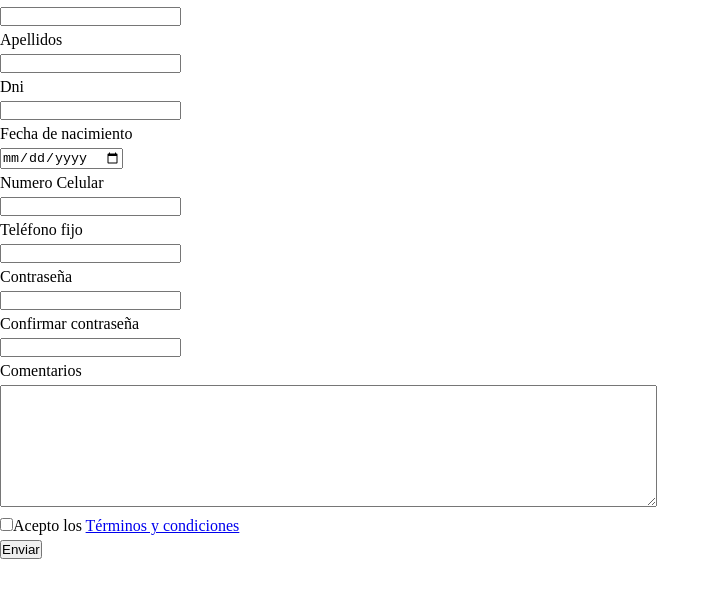
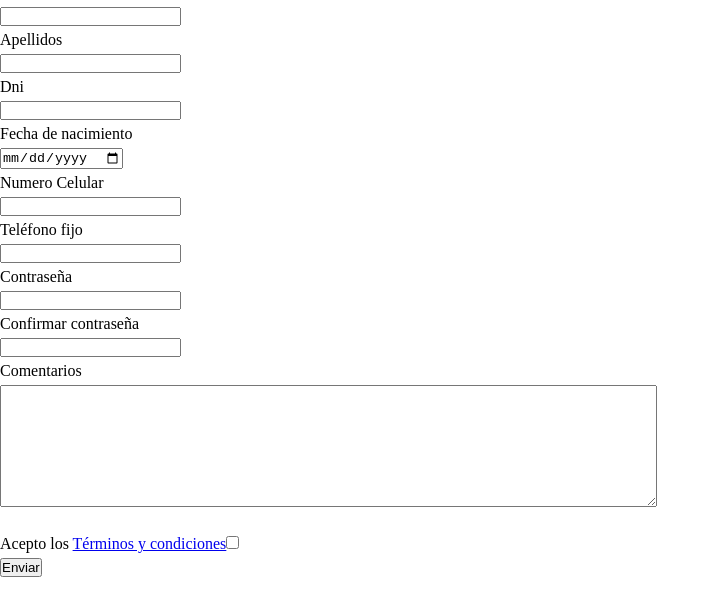
Before and after one commit to flordeciruela/regex, a plain HTML site: page index.html in a window 1280 px wide. Shown: the part 58-674 px from the top of the page, without its empty margins (0-720 px from the left). Drawn offline with Linux system fonts and the light colour scheme.

Commit message:
agregando salto de linea

```diff
--- a/index.html
+++ b/index.html
@@ -28,8 +28,8 @@
 		<span></span>
 		<label for="comment">Comentarios</label>
 		<textarea name="name" rows="8" cols="80" id="comment"></textarea>
-		<span></span>
-		<input type="checkbox" id="check"><label for="check"> Acepto los <a href="#">Términos y condiciones</a></label>
+		<span></span><br>
+		<label for="check">Acepto los <a href="#">Términos y condiciones </a></label><input type="checkbox" id="check">
 		<span></span>
 		<input type="submit" name="Enviar" value="Enviar" id="submit">
 		<span></span>
```
Also changed, not shown: assets/css/main.css (line endings or trailing spaces).
